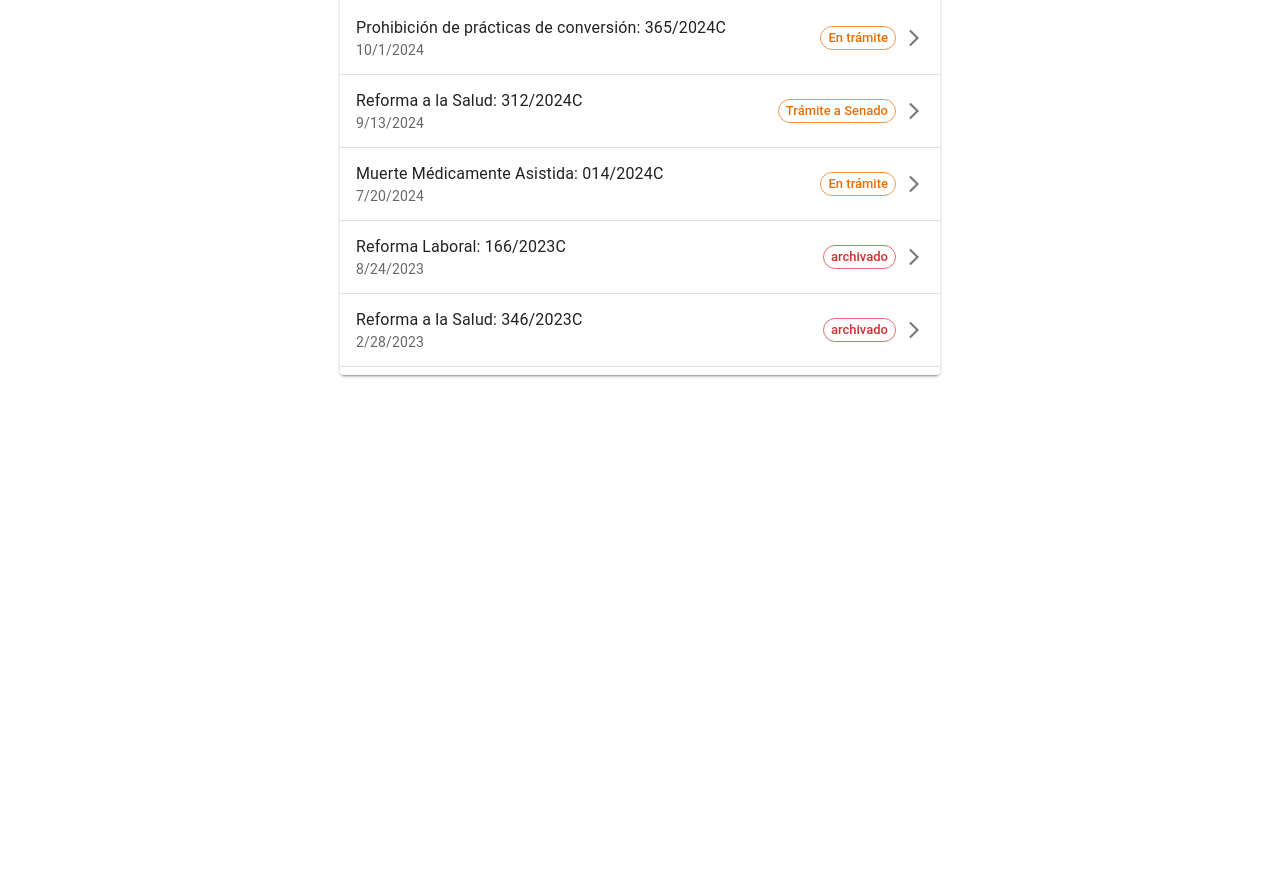
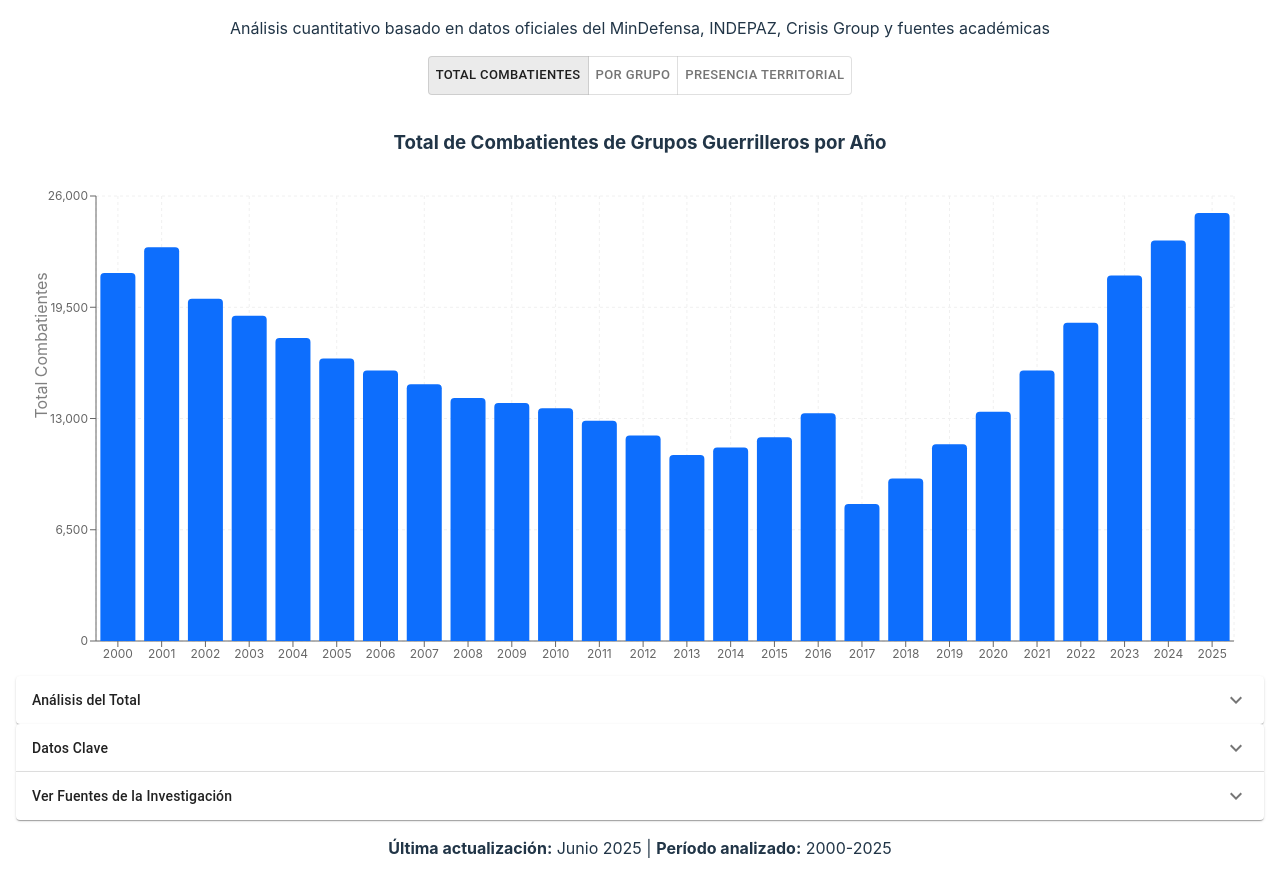
Before and after one commit to davidfgc/dato-mata-relato, a React (Vite) app: page / in a window 1280 px wide. Shown: the part 156-1032 px from the top of the page. Before the commit the page ends 800 px from the top, so only its background shows below. Built offline with nearby package versions, Linux system fonts and the light colour scheme.

Commit message:
vibe: add ExpandableSection component

```diff
--- a/src/App.jsx
+++ b/src/App.jsx
@@ -59,7 +59,7 @@ function App() {
             disableGutters
           >
             <Routes>
-              <Route path="/" element={<BillsList />} />
+              <Route path="/" element={<GuerrillaEvolutionChart />} />
               <Route path="/reformas" element={<BillsList />} />
               <Route path="/reformas/:id/:year" element={<BillDetail />} />
               <Route path="/reformas/:id/:year/autores" element={<BillAuthors />} />
@@ -70,7 +70,7 @@ function App() {
               <Route path="/despilfarro" element={<FiscalInefficiency />} />
               <Route path="/generator" element={<GeneratorApp />} />
               <Route path="/map" element={<ChamberMap />} />
-              <Route path="/guerrilla-evolution" element={<GuerrillaEvolutionChart />} />
+              <Route path="/grupos-armados" element={<GuerrillaEvolutionChart />} />
             </Routes>
           </Container>
         </Box>
--- a/src/presentation/components/guerrilla-evolution/GuerrillaEvolutionChart.tsx
+++ b/src/presentation/components/guerrilla-evolution/GuerrillaEvolutionChart.tsx
@@ -1,7 +1,9 @@
 import React from 'react';
 import { Bar, BarChart, CartesianGrid, Legend, Line, LineChart, ResponsiveContainer, Tooltip, XAxis, YAxis } from 'recharts';
-import { useActiveChart, useShowKeyData, useShowResearchSources, useGuerrillaEvolutionActions } from './context';
+import { ToggleButton, ToggleButtonGroup } from '@mui/material';
+import { useActiveChart, useShowKeyData, useShowResearchSources, useShowTotalAnalysis, useGuerrillaEvolutionActions } from './context';
 import { calculateTotalData, formatTooltip, membershipData, territorialData } from './data';
+import ExpandableSection from '../../../shared/components/ui/ExpandableSection';
 
 /**
  * Componente refactorizado para usar patrón Redux con useReducer + Context
@@ -12,7 +14,8 @@ const GuerrillaEvolutionChart: React.FC = () => {
   const activeChart = useActiveChart();
   const showKeyData = useShowKeyData();
   const showResearchSources = useShowResearchSources();
-  const { setActiveChart, toggleKeyData, toggleResearchSources } = useGuerrillaEvolutionActions();
+  const showTotalAnalysis = useShowTotalAnalysis();
+  const { setActiveChart, toggleKeyData, toggleResearchSources, toggleTotalAnalysis } = useGuerrillaEvolutionActions();
 
   // Datos calculados (memoizados implícitamente por ser pure functions)
   const totalData = calculateTotalData(membershipData);
@@ -25,32 +28,28 @@ const GuerrillaEvolutionChart: React.FC = () => {
           Análisis cuantitativo basado en datos oficiales del MinDefensa, INDEPAZ, Crisis Group y fuentes académicas
         </p>
 
-        <div className="flex gap-2 mb-4">
-          <button
-            onClick={() => setActiveChart('total')}
-            className={`px-4 py-2 rounded text-sm font-medium transition-colors ${
-              activeChart === 'total' ? 'bg-blue-600 text-white' : 'bg-gray-100 text-gray-700 hover:bg-gray-200'
-            }`}
+        <ToggleButtonGroup
+          value={activeChart}
+          exclusive
+          onChange={(_, newChart) => {
+            if (newChart !== null) {
+              setActiveChart(newChart);
+            }
+          }}
+          aria-label="chart selection"
+          size="small"
+          sx={{ mb: 2 }}
         >
+          <ToggleButton value="total" aria-label="total combatientes">
             Total Combatientes
-          </button>
-          <button
-            onClick={() => setActiveChart('miembros')}
-            className={`px-4 py-2 rounded text-sm font-medium transition-colors ${
-              activeChart === 'miembros' ? 'bg-blue-600 text-white' : 'bg-gray-100 text-gray-700 hover:bg-gray-200'
-            }`}
-          >
+          </ToggleButton>
+          <ToggleButton value="miembros" aria-label="por grupo">
             Por Grupo
-          </button>
-          <button
-            onClick={() => setActiveChart('territorial')}
-            className={`px-4 py-2 rounded text-sm font-medium transition-colors ${
-              activeChart === 'territorial' ? 'bg-blue-600 text-white' : 'bg-gray-100 text-gray-700 hover:bg-gray-200'
-            }`}
-          >
+          </ToggleButton>
+          <ToggleButton value="territorial" aria-label="presencia territorial">
             Presencia Territorial
-          </button>
-        </div>
+          </ToggleButton>
+        </ToggleButtonGroup>
       </div>
 
       {activeChart === 'total' && (
@@ -78,9 +77,14 @@ const GuerrillaEvolutionChart: React.FC = () => {
               <Bar dataKey="total" fill="#0d6efd" name="Total Combatientes" radius={[4, 4, 0, 0]} />
             </BarChart>
           </ResponsiveContainer>
-          <div className="mt-4 bg-yellow-50 border-l-4 border-yellow-400 p-4">
-            <h4 className="font-semibold text-yellow-800 mb-2">Análisis del Total:</h4>
-            <div className="text-sm text-yellow-700 space-y-1">
+          <div className="mt-4">
+            <ExpandableSection
+              title="Análisis del Total"
+              isExpanded={showTotalAnalysis}
+              onToggle={toggleTotalAnalysis}
+              className="bg-yellow-50 border-l-4 border-yellow-400"
+              contentClassName="text-sm text-yellow-700 space-y-1 p-4"
+            >
               <p>
                 <strong>• Pico histórico:</strong> ~23,500 combatientes (2001) durante la máxima expansión FARC-ELN
               </p>
@@ -93,7 +97,7 @@ const GuerrillaEvolutionChart: React.FC = () => {
               <p>
                 <strong>• Paradoja cuantitativa:</strong> Cifras similares al año 2000 pero en contexto cualitativamente diferente
               </p>
-            </div>
+            </ExpandableSection>
           </div>
         </div>
       )}
@@ -181,14 +185,12 @@ const GuerrillaEvolutionChart: React.FC = () => {
       )}
 
       <div className="mt-6 bg-gray-50 p-4 rounded-lg">
-        <div>
-          <button onClick={toggleKeyData} className="flex items-center gap-2 text-sm text-gray-800 hover:text-gray-600 font-medium mb-2">
-            <span>{showKeyData ? '▼' : '▶'}</span>
-            Datos Clave
-          </button>
-
-          {showKeyData && (
-            <div className="pl-6 text-sm text-gray-700">
+        <ExpandableSection
+          title="Datos Clave"
+          isExpanded={showKeyData}
+          onToggle={toggleKeyData}
+          contentClassName="pl-6 text-sm text-gray-700"
+        >
           <div className="space-y-2">
             <p className="text-left">
               <strong>• FARC-EP:</strong> Pico de 20,000 miembros (2001) → Desmovilización total (2017)
@@ -203,18 +205,16 @@ const GuerrillaEvolutionChart: React.FC = () => {
               <strong>• Clan del Golfo:</strong> Expansión más dramática: 1,800 (2017) → 13,500+ (2025)
             </p>
           </div>
-            </div>
-          )}
-        </div>
+        </ExpandableSection>
 
-        <div className="mt-4">
-          <button onClick={toggleResearchSources} className="flex items-center gap-2 text-sm text-blue-600 hover:text-blue-800 font-medium">
-            <span>{showResearchSources ? '▼' : '▶'}</span>
-            Ver Fuentes de la Investigación
-          </button>
-
-          {showResearchSources && (
-            <div className="mt-3 p-4 bg-white rounded border text-xs text-gray-700">
+        <ExpandableSection
+          title="Ver Fuentes de la Investigación"
+          isExpanded={showResearchSources}
+          onToggle={toggleResearchSources}
+          titleClassName="text-sm text-blue-600 hover:text-blue-800 font-medium"
+          contentClassName="mt-3 p-4 bg-white rounded border text-xs text-gray-700"
+          className="mt-4"
+        >
           <h5 className="font-semibold mb-3 text-gray-800">Fuentes Principales:</h5>
           <div className="grid grid-cols-1 md:grid-cols-2 gap-4">
             <div>
@@ -274,9 +274,7 @@ const GuerrillaEvolutionChart: React.FC = () => {
             internacional. Las estimaciones de membership varían entre fuentes; se priorizaron datos oficiales cuando disponibles y se
             usaron promedios ponderados para períodos con información fragmentada.
           </div>
-            </div>
-          )}
-        </div>
+        </ExpandableSection>
 
         <p className="mt-3 text-xs text-gray-600">
           <strong>Última actualización:</strong> Junio 2025 | <strong>Período analizado:</strong> 2000-2025
--- a/src/presentation/components/guerrilla-evolution/context/actions.ts
+++ b/src/presentation/components/guerrilla-evolution/context/actions.ts
@@ -3,6 +3,7 @@ export const GUERRILLA_EVOLUTION_ACTION_TYPES = {
   SET_ACTIVE_CHART: 'SET_ACTIVE_CHART',
   TOGGLE_KEY_DATA: 'TOGGLE_KEY_DATA',
   TOGGLE_RESEARCH_SOURCES: 'TOGGLE_RESEARCH_SOURCES',
+  TOGGLE_TOTAL_ANALYSIS: 'TOGGLE_TOTAL_ANALYSIS',
 } as const;
 
 // Types
@@ -11,7 +12,8 @@ export type ChartType = 'total' | 'miembros' | 'territorial';
 export type GuerrillaEvolutionAction =
   | { type: typeof GUERRILLA_EVOLUTION_ACTION_TYPES.SET_ACTIVE_CHART; payload: ChartType }
   | { type: typeof GUERRILLA_EVOLUTION_ACTION_TYPES.TOGGLE_KEY_DATA }
-  | { type: typeof GUERRILLA_EVOLUTION_ACTION_TYPES.TOGGLE_RESEARCH_SOURCES };
+  | { type: typeof GUERRILLA_EVOLUTION_ACTION_TYPES.TOGGLE_RESEARCH_SOURCES }
+  | { type: typeof GUERRILLA_EVOLUTION_ACTION_TYPES.TOGGLE_TOTAL_ANALYSIS };
 
 // Action Creators
 export const guerrillaEvolutionActions = {
@@ -27,4 +29,8 @@ export const guerrillaEvolutionActions = {
   toggleResearchSources: (): GuerrillaEvolutionAction => ({
     type: GUERRILLA_EVOLUTION_ACTION_TYPES.TOGGLE_RESEARCH_SOURCES,
   }),
+
+  toggleTotalAnalysis: (): GuerrillaEvolutionAction => ({
+    type: GUERRILLA_EVOLUTION_ACTION_TYPES.TOGGLE_TOTAL_ANALYSIS,
+  }),
 };
--- a/src/presentation/components/guerrilla-evolution/context/hooks.ts
+++ b/src/presentation/components/guerrilla-evolution/context/hooks.ts
@@ -1,5 +1,5 @@
 import { useGuerrillaEvolutionContext } from './contextHook';
-import { selectActiveChart, selectShowKeyData, selectShowResearchSources } from './reducer';
+import { selectActiveChart, selectShowKeyData, selectShowResearchSources, selectShowTotalAnalysis } from './reducer';
 import { guerrillaEvolutionActions, type ChartType } from './actions';
 
 /**
@@ -66,6 +66,11 @@ export const useShowResearchSources = () => {
   return selectShowResearchSources(state);
 };
 
+export const useShowTotalAnalysis = () => {
+  const state = useGuerrillaEvolutionState();
+  return selectShowTotalAnalysis(state);
+};
+
 /**
  * Hook que combina actions con dispatch para mayor comodidad
  * Ahora usa los action creators de actions.ts
@@ -77,6 +82,7 @@ export const useGuerrillaEvolutionActions = () => {
     setActiveChart: (chartType: ChartType) => dispatch(guerrillaEvolutionActions.setActiveChart(chartType)),
     toggleKeyData: () => dispatch(guerrillaEvolutionActions.toggleKeyData()),
     toggleResearchSources: () => dispatch(guerrillaEvolutionActions.toggleResearchSources()),
+    toggleTotalAnalysis: () => dispatch(guerrillaEvolutionActions.toggleTotalAnalysis()),
     // Backwards compatibility - will be removed later
     toggleSources: () => dispatch(guerrillaEvolutionActions.toggleKeyData()),
   };
--- a/src/presentation/components/guerrilla-evolution/context/types.ts
+++ b/src/presentation/components/guerrilla-evolution/context/types.ts
@@ -13,6 +13,7 @@ export interface GuerrillaEvolutionState {
   activeChart: ChartType;
   showKeyData: boolean;
   showResearchSources: boolean;
+  showTotalAnalysis: boolean;
 }
 
 // Initial State
@@ -20,4 +21,5 @@ export const initialState: GuerrillaEvolutionState = {
   activeChart: 'total',
   showKeyData: false,
   showResearchSources: false,
+  showTotalAnalysis: false,
 };
--- /dev/null
+++ b/src/shared/components/ui/ExpandableSection.tsx
@@ -0,0 +1,50 @@
+import React, { ReactNode } from 'react';
+import { Accordion, AccordionSummary, AccordionDetails, Typography } from '@mui/material';
+import ExpandMoreIcon from '@mui/icons-material/ExpandMore';
+
+interface ExpandableSectionProps {
+  title: string;
+  isExpanded: boolean;
+  onToggle: () => void;
+  children: ReactNode;
+  titleClassName?: string;
+  contentClassName?: string;
+  className?: string;
+}
+
+const ExpandableSection: React.FC<ExpandableSectionProps> = ({
+  title,
+  isExpanded,
+  onToggle,
+  children,
+  titleClassName,
+  contentClassName,
+  className,
+}) => {
+  return (
+    <Accordion expanded={isExpanded} onChange={onToggle} className={className} disableGutters elevation={1}>
+      <AccordionSummary
+        expandIcon={<ExpandMoreIcon />}
+        sx={{
+          '& .MuiAccordionSummary-content': {
+            margin: '12px 0',
+          },
+        }}
+      >
+        <Typography
+          variant="body2"
+          sx={{
+            fontWeight: 500,
+            color: 'text.primary',
+          }}
+          className={titleClassName}
+        >
+          {title}
+        </Typography>
+      </AccordionSummary>
+      <AccordionDetails className={contentClassName}>{children}</AccordionDetails>
+    </Accordion>
+  );
+};
+
+export default ExpandableSection;
```
Also changed, not shown: src/presentation/components/guerrilla-evolution/context/index.ts (+4 -10 lines), src/presentation/components/guerrilla-evolution/context/reducer.ts (+7 -0 lines), src/presentation/components/guerrilla-evolution/ExpandableComponentsDemo.tsx (added), src/shared/components/ui/index.ts (added). Lines whose indentation alone changed are shown as unchanged.
